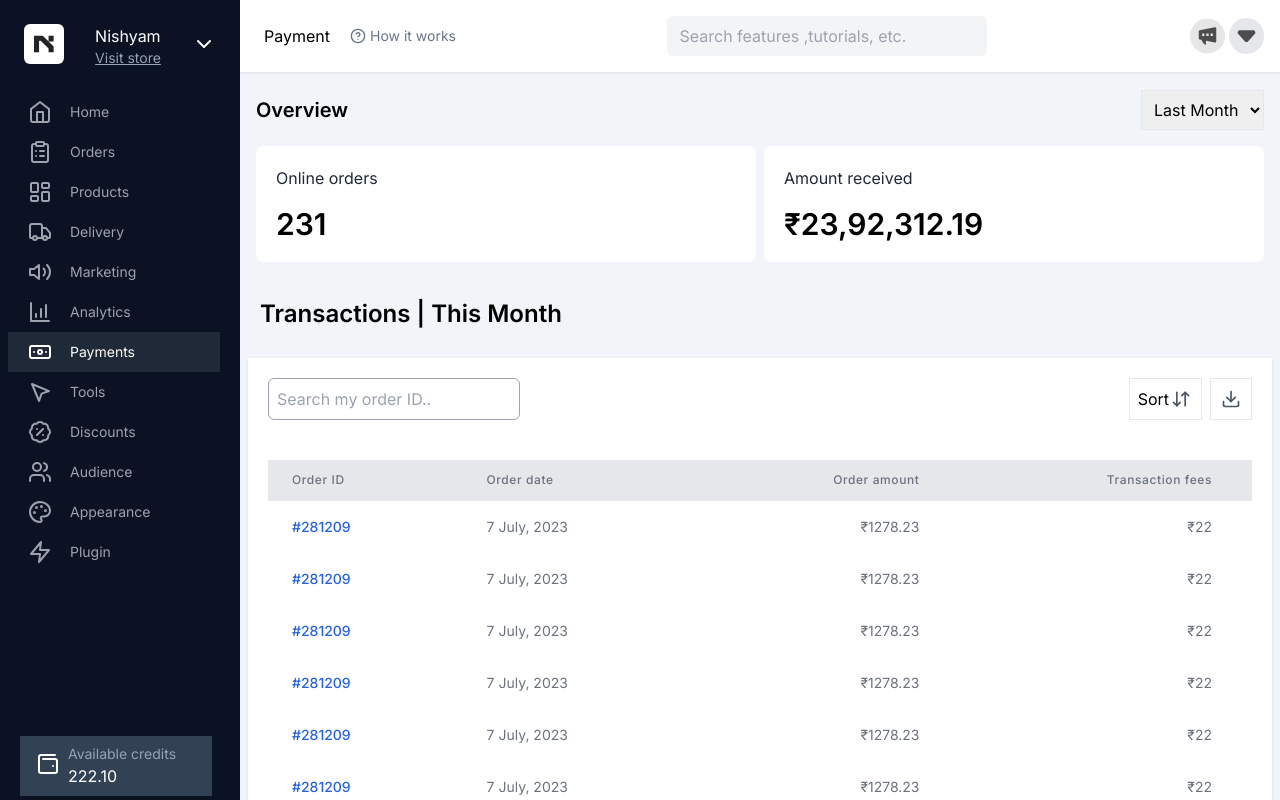
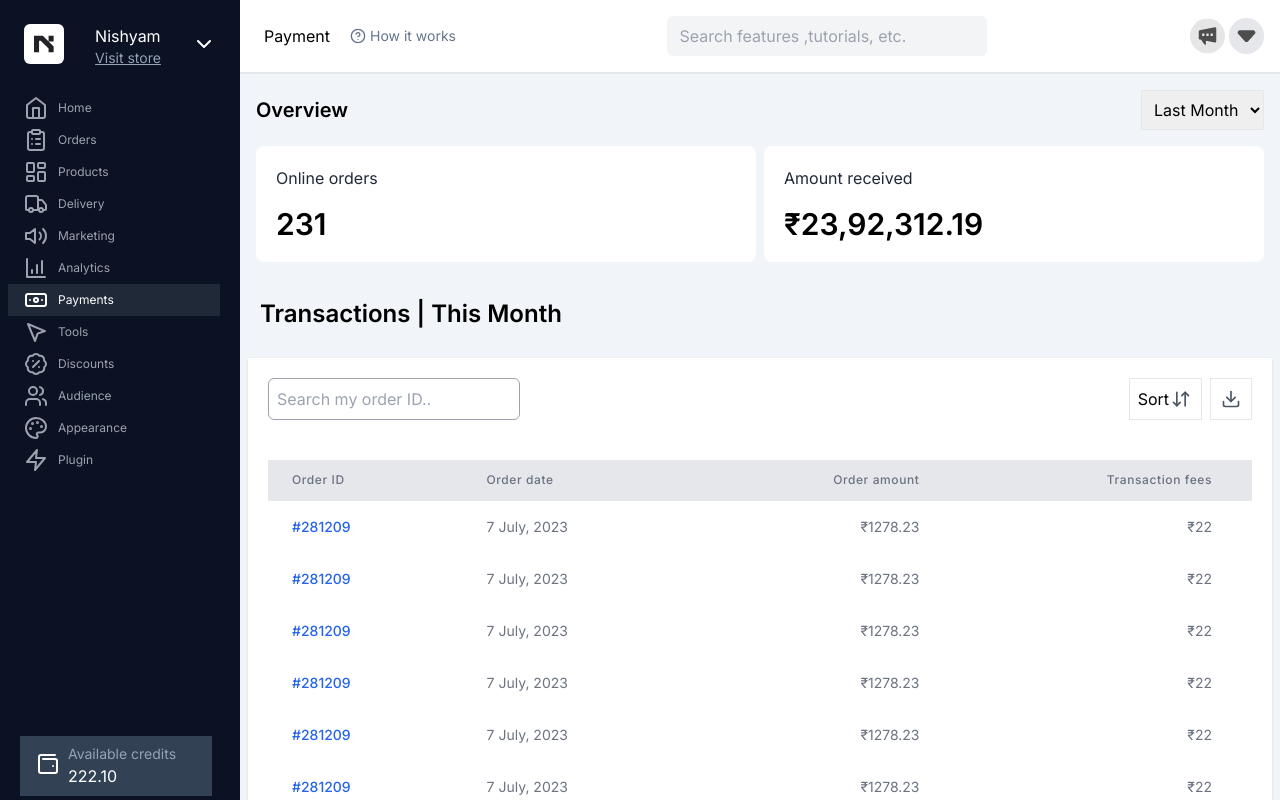
Before and after one commit to faisal004/dukaan-twitter-assignment, a Next.js app: page / in a window 1280 px wide. Shown: the top 800 px of the page. Built offline with nearby package versions, Linux system fonts and the light colour scheme.

Commit message:
fix : css fixed

```diff
--- a/app/_components/navitems.tsx
+++ b/app/_components/navitems.tsx
@@ -15,7 +15,7 @@ const Navitems = () => {
     { label: 'Discounts', icon: <BadgePercent /> },
     { label: 'Audience', icon: <Users /> },
     { label: 'Appearance', icon: <Palette /> },
-    { label: 'Plugin', icon: <Zap /> },
+     { label: 'Plugin', icon: <Zap /> },
   ];
 
   const defaultSelectedLabel = 'Payments';
@@ -26,15 +26,15 @@ const Navitems = () => {
       {navItems.map((item, index) => (
         <div
           key={index}
-          className={`flex  items-center  text-gray-400 justify-start px-3 max-h-full cursor-pointer hover:bg-gray-800 hover:text-white ${item.label === defaultSelectedLabel ? 'bg-gray-800 text-white ' : ''}`}
+          className={`flex items-center  text-gray-400 justify-start px-3 max-h-full cursor-pointer hover:bg-gray-800 hover:text-white ${item.label === defaultSelectedLabel ? 'bg-gray-800 text-white ' : ''}`}
         >
           {collapsed ? (
             <div className="p-2 -mx-2.5 text-sm ">{item.icon}</div>
           ) : (
             <>
 
-              <div className="p-2 text-sm">{item.icon}</div>
-              <div className="p-2.5 text-sm">{item.label}</div>
+              <div className="p-1 text-xs">{item.icon}</div>
+              <div className="p-1.5 text-xs">{item.label}</div>
             </>
           )}
         </div>
--- a/app/_components/sidebar.tsx
+++ b/app/_components/sidebar.tsx
@@ -8,7 +8,7 @@ const Sidebar = () => {
   const { collapsed } = useSidebar((state) => state)
   return (
     <div
-      className={`bg-[#0a1223] h-screen fixed left-0 p-2 ${
+      className={`bg-[#0a1223] h-full fixed left-0 p-2 ${
         collapsed ? 'w-20' : 'w-60'
       }`}
     >
```
